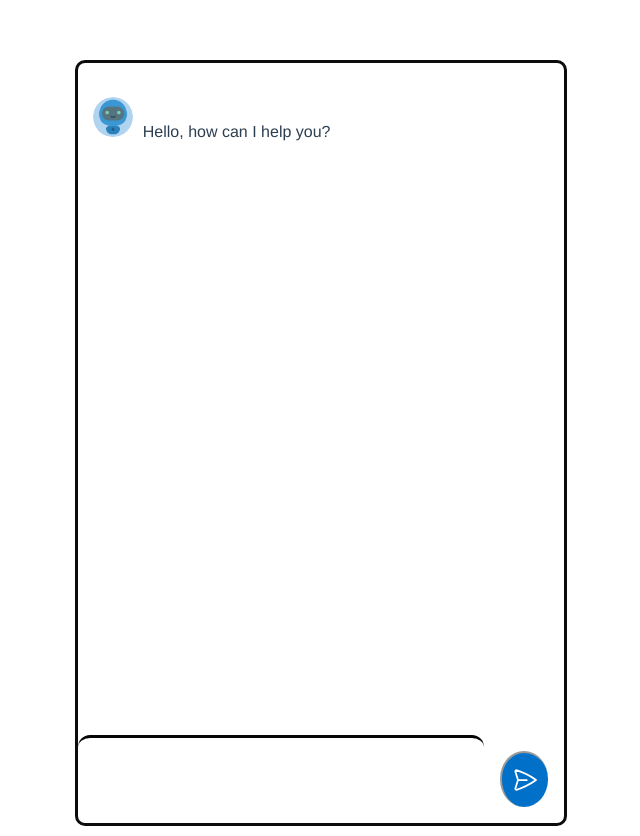
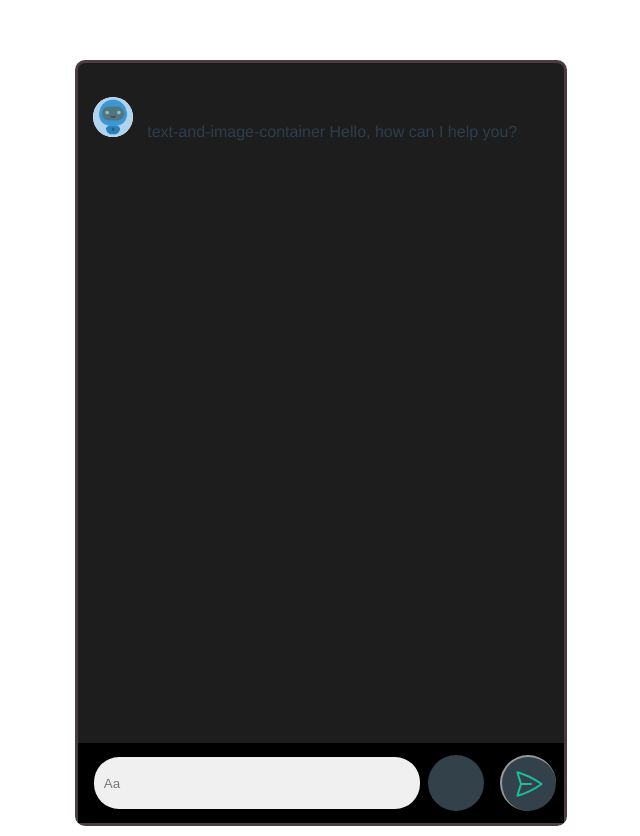
Before and after one commit to said-abdi-dev/Chatbot.ai, a Vue app in the folder vue/: page / in a window 1280 px wide. Shown: the whole page, without its empty margins (319-959 px from the left). Built offline with nearby package versions, Linux system fonts and the light colour scheme.

Commit message:
pushing frontend

```diff
--- a/vue/src/components/ChatBot.vue
+++ b/vue/src/components/ChatBot.vue
@@ -12,10 +12,13 @@
       </div>
       <ul class="chat-box-list">
         <li v-if="messages.length == 0" class="message-content">
+          <div class="text-and-image-container">
             <div class="bot-image">
               <img src="img/botIcon.png" alt="Bot Icon" class="message-icon" />
             </div>
-          <p class="greetingUser">Hello, how can I help you?</p>
+            text-and-image-container
+            <p class="message-text">Hello, how can I help you?</p>
+          </div>
         </li>
 
         <li
@@ -35,7 +38,6 @@
             </div>
           </div>
 
-
           <div class="text-and-image-container" v-else>
             <div class="bot-image">
               <img src="img/botIcon.png" alt="Bot Icon" class="message-icon" />
@@ -45,6 +47,26 @@
               <div class="message-content">
                 <p v-html="message.text" class="message-text"></p>
               </div>
+            </div>
+            <div
+              class="btn-wrapper"
+              v-if="messages.length != 0"
+              @click="speakResponse"
+            >
+              <svg
+                class="btn-standard"
+                xmlns="http://www.w3.org/2000/svg"
+                fill="none"
+                viewBox="0 0 24 24"
+                stroke-width="1.5"
+                stroke="currentColor"
+              >
+                <path
+                  stroke-linecap="round"
+                  stroke-linejoin="round"
+                  d="M19.114 5.636a9 9 0 010 12.728M16.463 8.288a5.25 5.25 0 010 7.424M6.75 8.25l4.72-4.72a.75.75 0 011.28.53v15.88a.75.75 0 01-1.28.53l-4.72-4.72H4.51c-.88 0-1.704-.507-1.938-1.354A9.01 9.01 0 012.25 12c0-.83.112-1.633.322-2.396C2.806 8.756 3.63 8.25 4.51 8.25H6.75z"
+                />
+              </svg>
             </div>
           </div>
         </li>
@@ -58,29 +80,61 @@
             :class="{ 'slider-on': switchValue, 'slider-off': !switchValue }"
           ></span>
         </span> -->
-        <div class="btn-wrapper" v-if="messages.length != 0" @click="startRecognition">
-          <svg class="btn-standard" xmlns="http://www.w3.org/2000/svg" fill="none" viewBox="0 0 24 24" stroke-width="1.5" stroke="currentColor" >
-            <path stroke-linecap="round" stroke-linejoin="round" d="M12 18.75a6 6 0 006-6v-1.5m-6 7.5a6 6 0 01-6-6v-1.5m6 7.5v3.75m-3.75 0h7.5M12 15.75a3 3 0 01-3-3V4.5a3 3 0 116 0v8.25a3 3 0 01-3 3z" />
+        <!-- <button /> -->
+      </div>
+    </section>
+    <div class="chat-input-bar">
+      <input
+        class="chat-input"
+        type="text"
+        placeholder="Aa"
+        v-model="message"
+        @keyup.enter="sendMessage"
+      />
+            <div class="btn-wrapper" v-if="audioTracking == true" @click="startRecognition">
+        <svg
+          class="btn-standard"
+          xmlns="http://www.w3.org/2000/svg"
+          fill="none"
+          viewBox="0 0 24 24"
+          stroke-width="1.5"
+          stroke="currentColor"
+        >
+          <!-- SVG path data here -->
         </svg>
       </div>
-        <!-- <button /> -->
-        <div class="btn-wrapper" v-if="messages.length != 0" @click="speakResponse">
-          <svg class="btn-standard" xmlns="http://www.w3.org/2000/svg" fill="none" viewBox="0 0 24 24" stroke-width="1.5" stroke="currentColor" >
-            <path stroke-linecap="round" stroke-linejoin="round" d="M19.114 5.636a9 9 0 010 12.728M16.463 8.288a5.25 5.25 0 010 7.424M6.75 8.25l4.72-4.72a.75.75 0 011.28.53v15.88a.75.75 0 01-1.28.53l-4.72-4.72H4.51c-.88 0-1.704-.507-1.938-1.354A9.01 9.01 0 012.25 12c0-.83.112-1.633.322-2.396C2.806 8.756 3.63 8.25 4.51 8.25H6.75z" />
+      <div class="btn-wrapper" v-else @click="stopSpeaking">
+        <svg
+          class="btn-standard"
+          xmlns="http://www.w3.org/2000/svg"
+          fill="none"
+          viewBox="0 0 24 24"
+          stroke-width="1.5"
+          stroke="currentColor"
+        >
+    <!-- SVG path data here -->
         </svg>
       </div>
-        <div class="btn-wrapper"  v-if="messages.length != 0" @click="stopSpeaking">
-          <svg class="btn-standard" xmlns="http://www.w3.org/2000/svg" fill="none" viewBox="0 0 24 24" stroke-width="1.5" stroke="currentColor">
-            <path stroke-linecap="round" stroke-linejoin="round" d="M5.25 7.5A2.25 2.25 0 017.5 5.25h9a2.25 2.25 0 012.25 2.25v9a2.25 2.25 0 01-2.25 2.25h-9a2.25 2.25 0 01-2.25-2.25v-9z" />
-          </svg>
-        </div>
-      </div>
-    </section>
-    <div class="chat-inputs">
-      <input type="text" v-model="message" @keyup.enter="sendMessage" />
-      <button class="btn-wrapper" @click="sendMessage" :disabled="message.trim() === ''">
-        <svg class="btn-standard" xmlns="http://www.w3.org/2000/svg" fill="none" viewBox="0 0 24 24" stroke-width="1.5" stroke="currentColor">
-          <path stroke-linecap="round" stroke-linejoin="round" d="M6 12L3.269 3.126A59.768 59.768 0 0121.485 12 59.77 59.77 0 013.27 20.876L5.999 12zm0 0h7.5" />
+
+      <!-- what is this line doing JM (:disabled="message.trim() === ''") -->
+      <button
+        class="btn-wrapper"
+        @click="sendMessage"
+        :disabled="message.trim() === ''"
+      >
+        <svg
+          class="btn-standard"
+          xmlns="http://www.w3.org/2000/svg"
+          fill="none"
+          viewBox="0 0 24 24"
+          stroke-width="1.5"
+          stroke="currentColor"
+        >
+          <path
+            stroke-linecap="round"
+            stroke-linejoin="round"
+            d="M6 12L3.269 3.126A59.768 59.768 0 0121.485 12 59.77 59.77 0 013.27 20.876L5.999 12zm0 0h7.5"
+          />
         </svg>
       </button>
     </div>
@@ -107,6 +161,7 @@ export default {
       transcribedText: "",
       responseMessage: "", // response message displayed from server
       switchValue: false,
+      audioTracking: true // tells whether the audio is currently being recorded
     };
   },
   mounted() {
@@ -164,12 +219,14 @@ export default {
     // },
     // Method to start speech recognition
     startRecognition() {
+      this.audioTracking = true;
       if (this.recognition) {
         this.recognition.start(); // Start speech recognition
       }
     },
     // Method to generate and speak a response
     speakResponse() {
+      this.audioTracking = false;
       // Check if SpeechSynthesisUtterance is supported in the browser
       if ("SpeechSynthesisUtterance" in window) {
         // Create a new SpeechSynthesisUtterance instance with the transcribed text
@@ -265,6 +322,7 @@ div {
   flex-direction: column-reverse;
   flex-direction: column;
   list-style-type: none;
+  background-color: #1d1d1d;
 }
 
 .message {
@@ -315,8 +373,8 @@ div {
   width: auto;
   font-size: 1.3rem;
   text-align: left;
-  background-color: #1a1615;
-  color: #f0f0f0;
+  background-color: #1e272c;
+  color: #b90000;
   border-radius: 12px;
   align-self: flex-start;
 }
@@ -329,7 +387,7 @@ div {
   width: auto;
   text-align: left;
   font-size: 1.3rem;
-  background-color: rgb(19, 84, 224);
+  background-color: #c27c0e;
   border-radius: 12px;
   color: #f0f0f0;
   align-self: flex-end;
@@ -344,7 +402,7 @@ div {
 
 .chat-box {
   margin: 10px;
-  border: 3px solid rgb(14, 11, 11);
+  border: 3px solid rgb(75, 61, 61);
   width: 38vw;
   height: 95vh;
   border-radius: 10px;
@@ -358,8 +416,39 @@ div {
   margin-bottom: 1.5rem;
 }
 
-.chat-inputs {
+.chat-input-bar {
   display: flex;
+  justify-content: center;
+  align-items: center;
+  width: 100%;
+  height: 10vh;
+  // color: black;
+  background-color: black;
+  bottom: 0;
+}
+
+.chat-input {
+  height: 4vh;
+  width: 80%; /* Adjust the width as needed */
+  padding: 10px;
+  border: none;
+  background-color: #f0f0f0;
+  border-radius: 25px; /* Half of the height to create the pill shape */
+  box-shadow: 0px 2px 4px rgba(0, 0, 0, 0.1);
+  margin-left: 1rem;
+}
+
+input {
+  // background-color: rgb(70, 70, 70);
+  // line-height: 3;
+  width: 100%;
+  // border: 3px solid rgb(7, 5, 5);
+  // border-left: none;
+  // border-bottom: none;
+  // border-right: none;
+  // border-bottom-left-radius: 4px;
+  // border-radius: 12px;
+  // font-size: 1.5rem;
 }
 
 .custom-button {
@@ -380,19 +469,6 @@ div {
 
 .custom-button:hover {
   background-color: rgb(133, 47, 47);
-}
-
-input {
-  line-height: 3;
-  height: 10vh;
-  width: 100%;
-  border: 3px solid rgb(7, 5, 5);
-  border-left: none;
-  border-bottom: none;
-  border-right: none;
-  border-bottom-left-radius: 4px;
-  border-radius: 12px;
-  font-size: 1.5rem;
 }
 
 button {
@@ -502,9 +578,9 @@ button {
   width: 3.5rem;
   margin-top: 1rem;
   margin-bottom: 1rem;
-  margin-left: 1rem;
-  margin-right: 1rem;
-    background-color: #0070c8;
+  margin-left: 0.5rem;
+  margin-right: 0.5rem;
+  background-color: #33414b;
   border-radius: 50%;
   display: flex; /* Use flexbox to create a flexible container */
   justify-content: center; /* Center horizontally */
@@ -513,10 +589,9 @@ button {
 }
 
 .btn-standard {
-  height: 1.75rem;
-  width: 1.75rem;
+  height: 4vh;
+  width: 8vw;
   border-radius: 50%;
-  background-color: #0070c8;
-  color: white
+  color: #1abc9c;
 }
 </style>
```
Also changed, not shown: 2 other files (tests, documents, lock files or other folders). Lines whose indentation alone changed are shown as unchanged.
